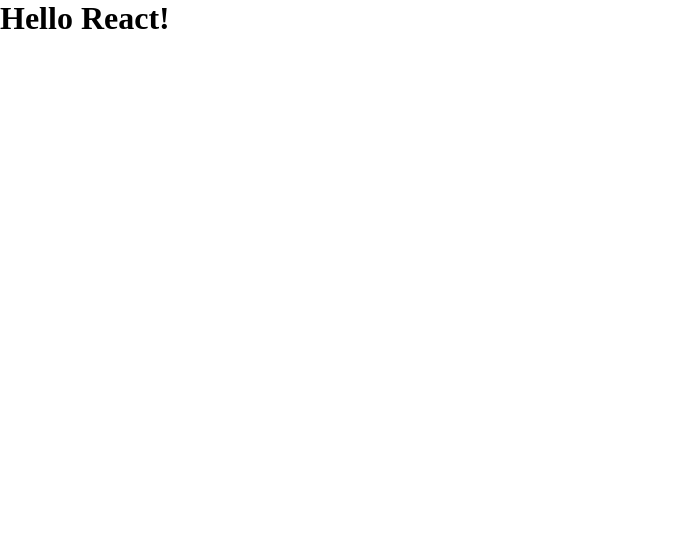
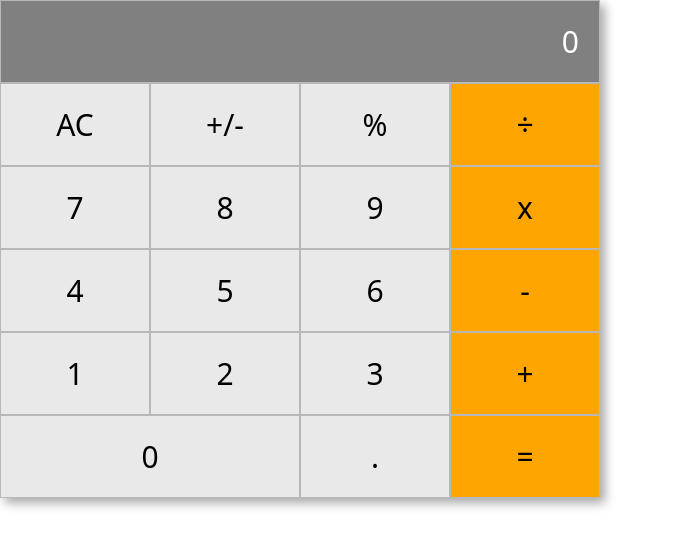
Before and after one commit to Alejuda/Math-Magicians, a React (Create React App) app: page / in a window 1280 px wide. Shown: the top 548 px of the page, without its empty margins (0-674 px from the left). Built offline with nearby package versions, Linux system fonts and the light colour scheme.

Commit message:
Add calculator UI and import to the app for rendering

```diff
--- a/src/App.css
+++ b/src/App.css
@@ -2,4 +2,39 @@
   margin: 0;
   padding: 0;
   box-sizing: border-box;
+  font-family: system-ui, sans-serif;
 }
+
+.grid-container {
+  box-shadow: 5px 5px 10px rgb(167, 167, 167);
+  display: grid;
+  grid-template-columns: repeat(4, 1fr);
+  grid-template-rows: repeat(6, 1fr);
+  max-width: 600px;
+}
+
+.calc-number {
+  display: flex;
+  align-items: center;
+  justify-content: center;
+  padding: 20px;
+  font-size: 30px;
+  grid-column: span 1;
+  border: 1px solid rgb(184, 184, 184);
+  background-color: rgb(233, 233, 233);
+}
+
+.calc-op {
+  background-color: orange;
+}
+
+.calc-screen {
+  background-color: grey;
+  justify-content: flex-end;
+  color: white;
+  grid-column: span 4;
+}
+
+.calc-0 {
+  grid-column: span 2;
+}
--- a/src/App.js
+++ b/src/App.js
@@ -1,8 +1,9 @@
 import './App.css';
+import Calculator from './components/calculator';
 
 function App() {
   return (
-    <h1>Hello React!</h1>
+    <Calculator />
   );
 }
 
--- /dev/null
+++ b/src/components/calculator.js
@@ -0,0 +1,28 @@
+function Calculator() {
+  return (
+    <div className="grid-container">
+      <div className="calc-number calc-screen">0</div>
+      <div className="calc-number calc-res">AC</div>
+      <div className="calc-number calc-toggle-positive">+/-</div>
+      <div className="calc-number calc-percent">%</div>
+      <div className="calc-number calc-op calc-div">÷</div>
+      <div className="calc-number calc-7">7</div>
+      <div className="calc-number calc-8">8</div>
+      <div className="calc-number calc-9">9</div>
+      <div className="calc-number calc-op calc-multi">x</div>
+      <div className="calc-number calc-4">4</div>
+      <div className="calc-number calc-5">5</div>
+      <div className="calc-number calc-6">6</div>
+      <div className="calc-number calc-op calc-rest">-</div>
+      <div className="calc-number calc-1">1</div>
+      <div className="calc-number calc-2">2</div>
+      <div className="calc-number calc-3">3</div>
+      <div className="calc-number calc-op calc-sum">+</div>
+      <div className="calc-number calc-0">0</div>
+      <div className="calc-number calc-coma">.</div>
+      <div className="calc-number calc-op calc-iqual">=</div>
+    </div>
+  );
+}
+
+export default Calculator;
```
